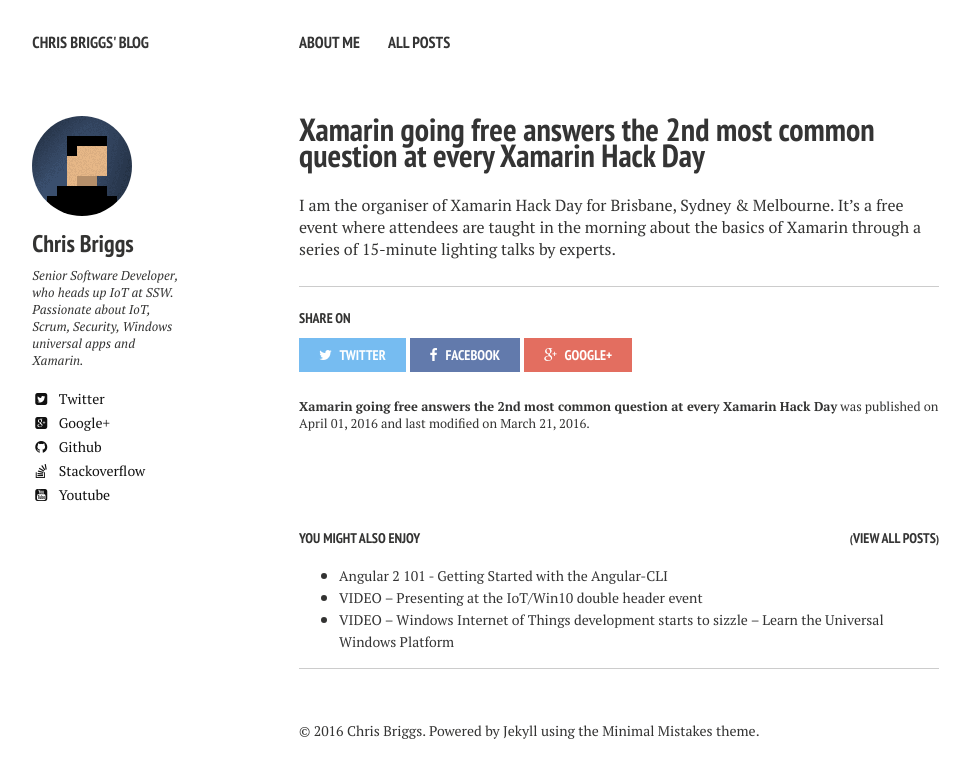
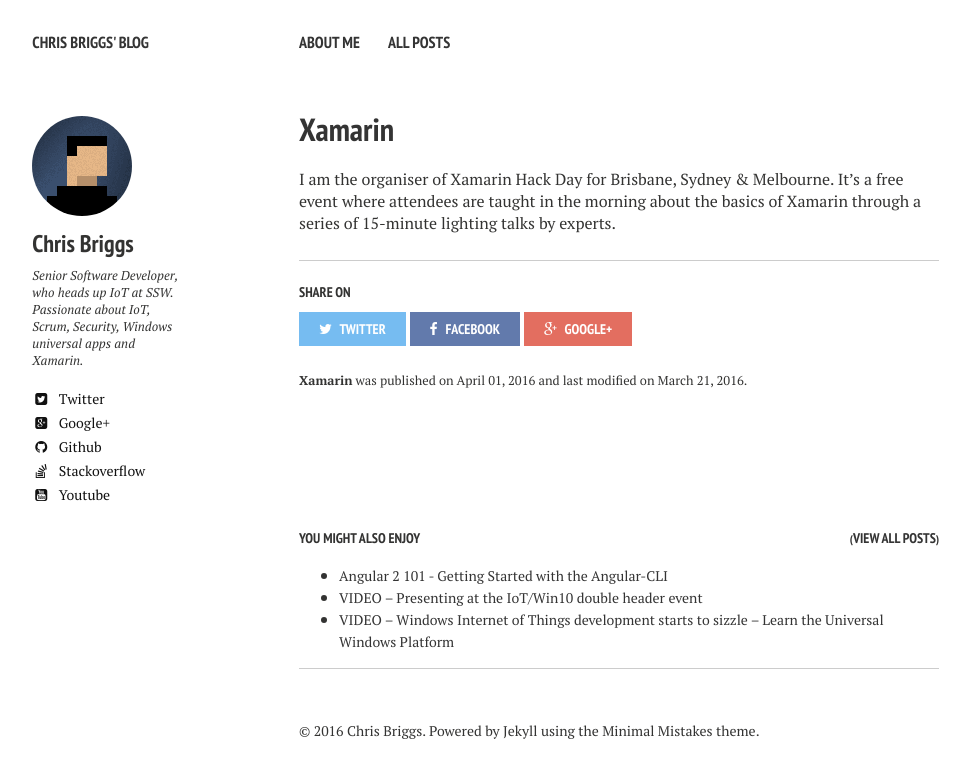
Before and after one commit to Briggsc28/briggsc28.github.io, a Jekyll site: the page built from _posts/2016-04-01-Xamarin-Free.md, in a window 1280 px wide. Shown: the top 778 px of the page, without its empty margins (21-991 px from the left). Built offline with Jekyll 4.4.1, drawn with Linux system fonts in a browser that asks for light colours; nearby versions of some CDN libraries.

Commit message:
Update 2016-04-01-Xamarin-Free.md

```diff
--- a/_posts/2016-04-01-Xamarin-Free.md
+++ b/_posts/2016-04-01-Xamarin-Free.md
@@ -1,6 +1,6 @@
 ---
 layout: post
-title: Xamarin going free answers the 2nd most common question at every Xamarin Hack Day
+title: Xamarin
 excerpt: "This is one of the few time I am exicted to be wrong.Xamarin in Visual Studio at no extra cost."
 modified: 2016-03-21
 tags: [Xamarin, Xamarin Hack Day, Visual Studio]
```
